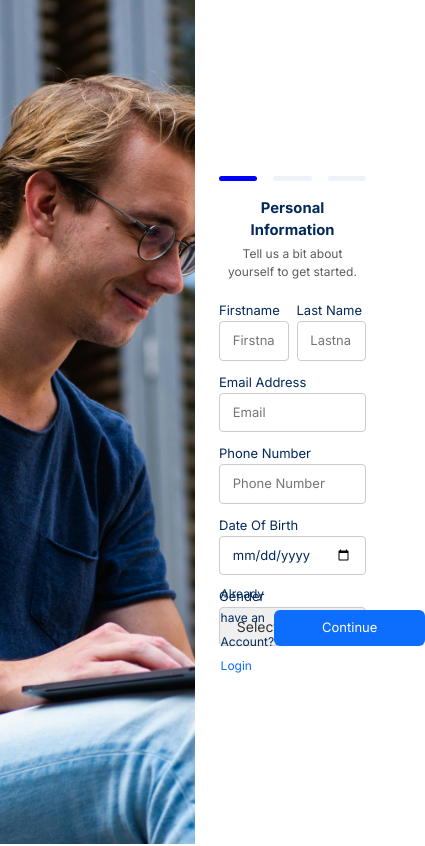
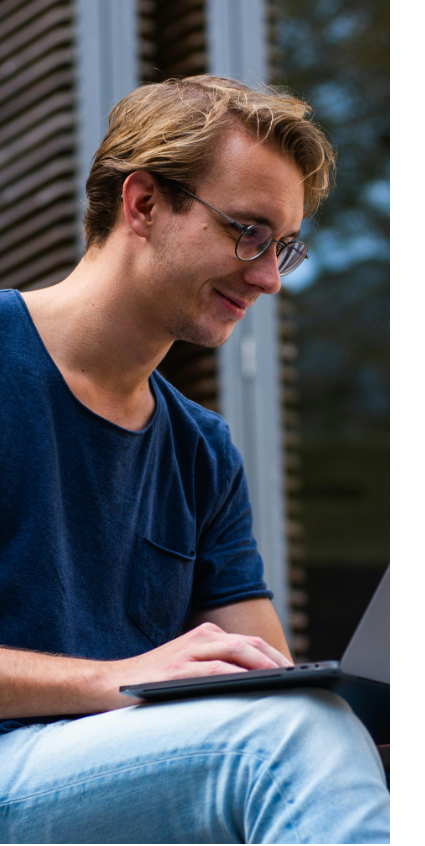
Before and after one commit to Olawoyin1/Multi-Step-Form-App-with-Authentication, a React (Create React App) app: page /signup in a window 390 px wide. Shown: the top 846 px of the page, 425 px wide, since content can reach past the window. Built offline with nearby package versions, Linux system fonts and the light colour scheme.

Commit message:
Made the signup and signin resposive

```diff
--- a/src/App.css
+++ b/src/App.css
@@ -353,3 +353,19 @@ label{
       transform: rotate(360deg);
     }
   }
+
+  .form-side{
+    position: relative;
+  }
+
+
+
+  @media (max-width: 768px){
+    .form-side{
+      /* position: fixed !important; */
+      top: 4rem;
+      margin: 0 auto;
+    }
+
+
+  }
--- a/src/Components/Home.jsx
+++ b/src/Components/Home.jsx
@@ -22,12 +22,12 @@ const Home = () => {
 
         setUser(null)
         setLoading(false)
-        window.location.reload();
+        toast.success("You're Now Logged Out.")
+        return window.location.reload();
 
 
 
 
-        return toast.success("You're Now Logged Out.")
 
 
       } catch (error) {
--- a/src/Components/Verification.jsx
+++ b/src/Components/Verification.jsx
@@ -8,10 +8,10 @@ const Verification = ({ formik, resendOTP }) => {
       <div className='mt-4'>
         <div className="input-field">
           <label htmlFor="Enter OTP">Enter OTP</label>
-          <input type="text" placeholder='890123' {...formik.getFieldProps("otp")} />
+          <input type="text" placeholder='890123' {...formik.getFieldProps("otp_code")} />
 
-          {formik.touched.otp && formik.errors.otp && (
-            <small className="error">{formik.errors.otp}</small>
+          {formik.touched.otp_code && formik.errors.otp_code && (
+            <small className="error">{formik.errors.otp_code}</small>
           )}
 
         </div>
--- a/src/Main.jsx
+++ b/src/Main.jsx
@@ -28,7 +28,7 @@ const Main = () => {
     phonenumber: "",
     dob: "",
     gender: "",
-    otp: "",
+    otp_code: "",
     password: "",
     confirmPassword: "",
   };
@@ -53,7 +53,7 @@ const Main = () => {
   });
 
   const OTPValidation = Yup.object().shape({
-    otp: Yup.string().length(6, "OTP must be 6 digits").required("OTP is required"),
+    otp_code: Yup.string().length(6, "OTP must be 6 digits").required("OTP is required"),
   });
 
 
@@ -69,7 +69,7 @@ const Main = () => {
         if (step === 1) {
           response = await sendOtp(values, setErrors);
         } else if (step === 2) {
-          response = await verifyOtp(values.email, values.otp, setErrors);
+          response = await verifyOtp(values, setErrors);
         } else if (step === 3) {
           response = await registerUser(values, setErrors);
         }
@@ -103,7 +103,7 @@ const Main = () => {
       } else {
         toast.error("Something went wrong. Try again.");
       }
-      return { error: true }; // ❌ Error, don't proceed
+      return { error: true };
     } finally {
       setLoading(false);
     }
@@ -111,15 +111,17 @@ const Main = () => {
 
 
 
-  const verifyOtp = async (email, otp, setErrors) => {
+  const verifyOtp = async (values, setErrors) => {
+    console.log(values)
     setLoading(true);
     try {
-      const response = await axios.post("http://localhost:8000/verify-otp/", { email, otp });
+      const response = await axios.post("http://localhost:8000/verify-otp/", values);
       toast.success(response.data);
       return { error: false };
     } catch (error) {
       if (error.response?.status === 400) {
-        setErrors({ otp: error.response.data.otp || "Invalid OTP" });
+        setErrors({ otp: error.response.error || "Invalid OTP" });
+        console.log(error.response)
       } else {
         setErrors({ general: "An error occurred. Please try again." });
       }
@@ -183,10 +185,10 @@ const Main = () => {
     <div>
       <div className="">
         <div className="sign row m-0">
-          <div className="img-side col-6 m-0 p-0">
+          <div className="img-side col-md-6 m-0 p-0">
             <img src="../Images/bg3.jpg" alt="" />
           </div>
-          <div className="form-side position-relative col-6 m-0 d-flex align-items-center justify-content-center p-0">
+          <div className="form-side col-md-6 m-0 d-flex align-items-center justify-content-center p-0">
             {loading && <Loading />}
 
             <div className="form-container rounded p-4">
@@ -231,7 +233,7 @@ const Main = () => {
                   {/* Next or Submit Button */}
                   <button
                     type="submit"
-                    className="bg-primary text-white px-5 py-2 rounded"
+                    className="bg-primary text-white px-5 py-2"
                     disabled={loading}
                   >
                     {step === steps.length ? "Submit" : "Continue"}
```
Also changed, not shown: src/view.txt (added), 2 other files (tests, documents, lock files or other folders).
